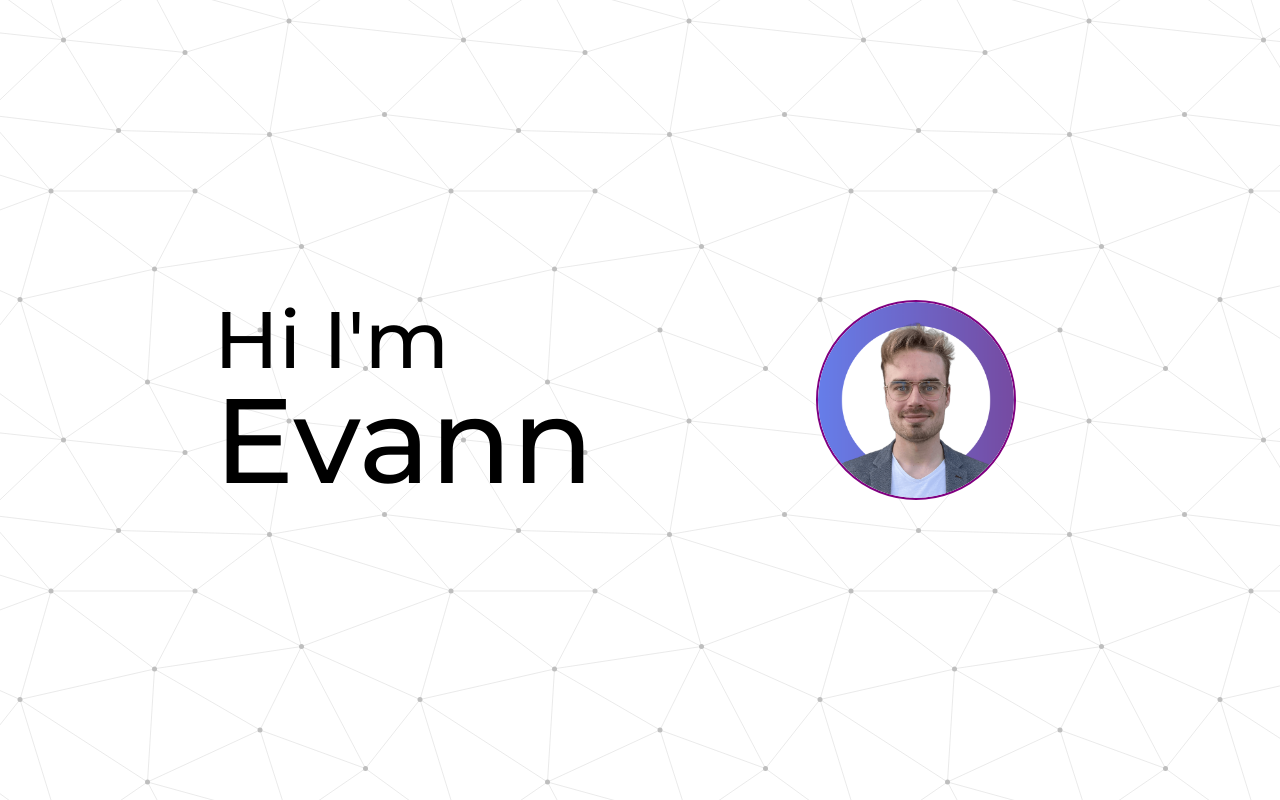
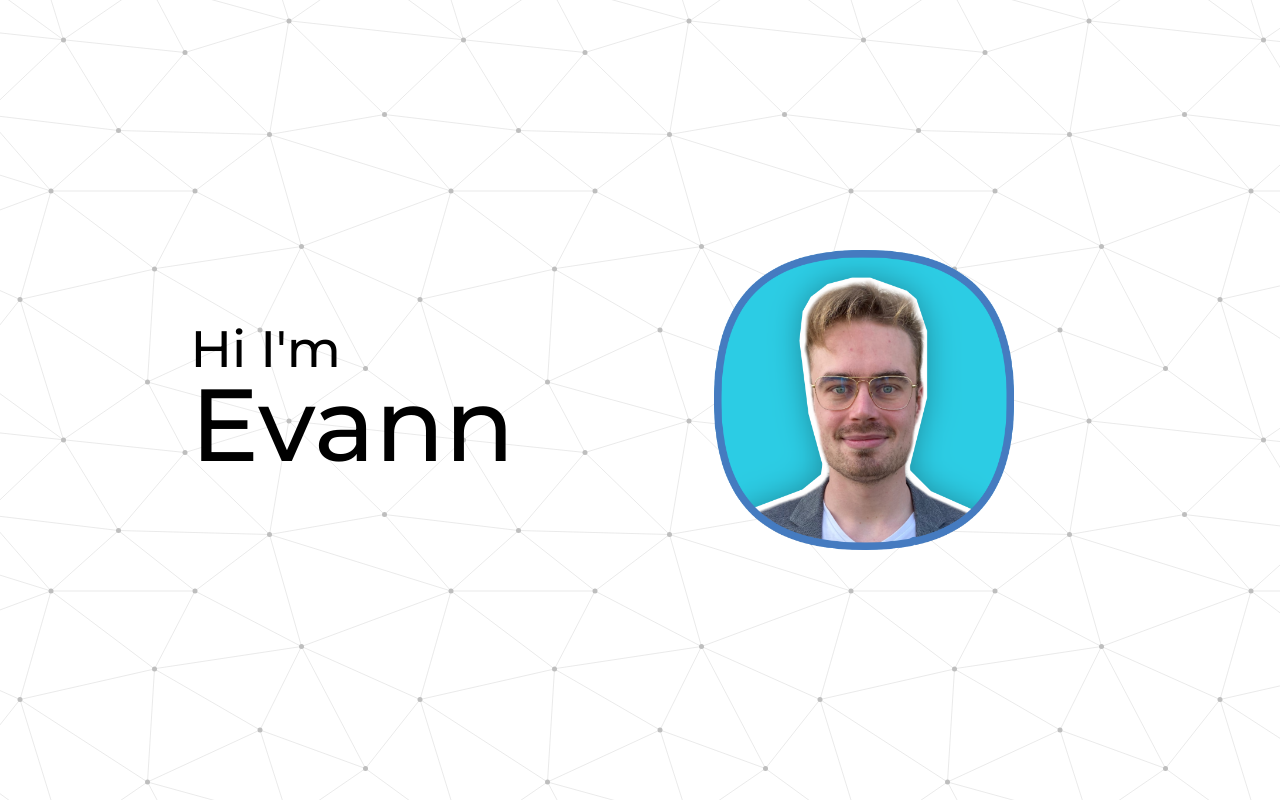
Before and after one commit to ebacala/ebacala.com, a Nuxt app: page / in a window 1280 px wide. Shown: the top 800 px of the page. Built offline with nearby package versions, Linux system fonts and the light colour scheme.

Commit message:
feat: changed pp, added tab color and animations

```diff
--- a/assets/css/main.scss
+++ b/assets/css/main.scss
@@ -20,15 +20,15 @@
 
   font-family: "Montserrat", sans-serif;
   font-size : clamp(1rem, 5vmin, 1.25rem);
+  min-height: 100vh;
+  width: 100vw;
+}
 
-  min-height: 100vh;
-
-  -webkit-scroll-snap-type: y mandatory;
-  -webkit-overflow-scrolling: touch;
-  -ms-scroll-snap-type: y mandatory;
-  scroll-snap-type: y mandatory;
-  scroll-snap-stop: always;
-  width: 100vw;
+// Used to delay animations until the page is loaded
+.js-loading *,
+.js-loading *:before,
+.js-loading *:after {
+  animation-play-state: paused !important;
 }
 
 .debug {
@@ -47,6 +47,10 @@
 
 .flex-wrap {
   flex-wrap: wrap;
+}
+
+.flex-wrap-reverse {
+  flex-wrap: wrap-reverse;
 }
 
 .flex-nowrap {
--- a/components/Panel.vue
+++ b/components/Panel.vue
@@ -9,7 +9,6 @@
   min-height: 100vh;
   overflow: hidden;
   position: relative;
-  scroll-snap-align: start;
   width: 100vw;
 }
 </style>
--- a/components/ProfilePicture.vue
+++ b/components/ProfilePicture.vue
@@ -1,9 +1,9 @@
 <template>
   <Panel>
-    <div class="flex-row align-center justify-space-around flex-wrap w-80">
+    <div class="flex-row align-center justify-space-around flex-wrap-reverse w-80">
       <div>
-        <div class="hi">Hi I'm</div>
-        <div class="name">Evann</div>
+        <h1>Hi I'm</h1>
+        <h2>Evann</h2>
       </div>
       <img class="profile-picture" src="~/assets/img/profile-picture.webp" alt="Profile Picture" />
     </div>
@@ -11,23 +11,46 @@
 </template>
 
 <style lang="scss" scoped>
+@keyframes animation {
+    0% {
+        opacity: 0;
+        transform:  translate(0, -100%);
+    }
+    100% {
+        opacity: 1;
+    }
+}
+
 .profile-picture {
-    $size: min(40vw, 200px);
+    $size: min(40vmin, 300px);
 
-    border: 2px purple solid;
-    border-radius: 50%;
+    animation: animation-picture 1s linear 0s 1 normal both;
+    perspective: 4000px;
+
     height: $size;
     margin: calc($size / 4);
     object-fit: contain;
     width: $size;
 }
 
-.hi {
-  font-size : clamp(2rem, 10vw, 4rem);
+@keyframes animation-picture {
+    0% {
+        opacity: 0;
+        transform:  rotate3d(1, 0, 0, 90deg) translate3d(0, -50%, 0);
+    }
+    100% {
+    }
 }
 
-.name {
-  font-size : clamp(4rem, 20vw, 6rem);
+
+h1 {
+  font-size : clamp(30px, 4vw, 52px);
+  animation: animation 1s linear 0s 1 normal backwards;
+}
+
+h2 {
+  animation: animation 1s linear 0s 1 normal backwards;
+  font-size : clamp(60px, 8vw, 140px);
   font-weight: 500;
 }
 </style>
--- a/nuxt.config.ts
+++ b/nuxt.config.ts
@@ -28,6 +28,7 @@
 				},
 				{ rel: "manifest", href: "/favicon/site.webmanifest" },
 			],
+			meta: [{ name: "theme-color", content: "#00A2FF" }],
 		},
 	},
 });
--- a/pages/index.vue
+++ b/pages/index.vue
@@ -3,4 +3,5 @@
     <AboutMe/>
 </template>
 
-<script lang="ts" setup></script>
+<script lang="ts" setup>
+</script>
```
Also changed, not shown: assets/img/profile-picture.webp.
